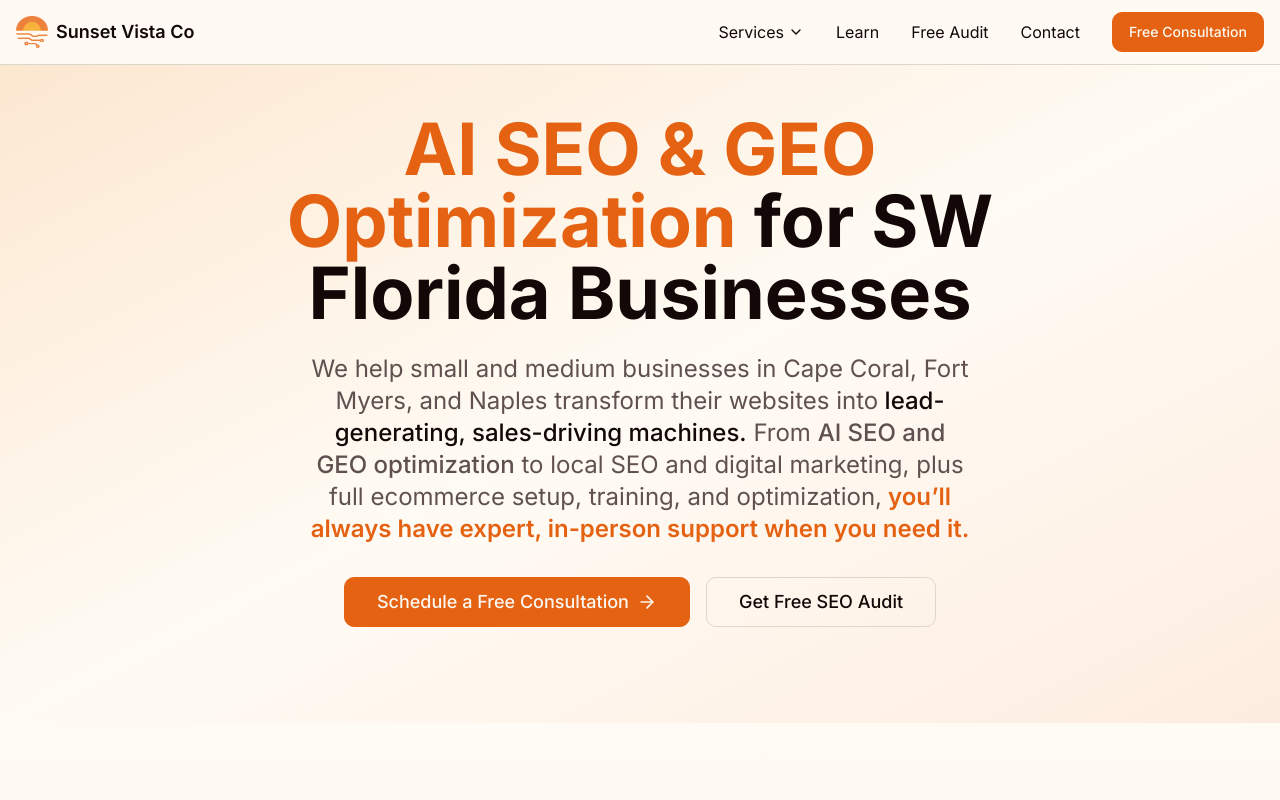
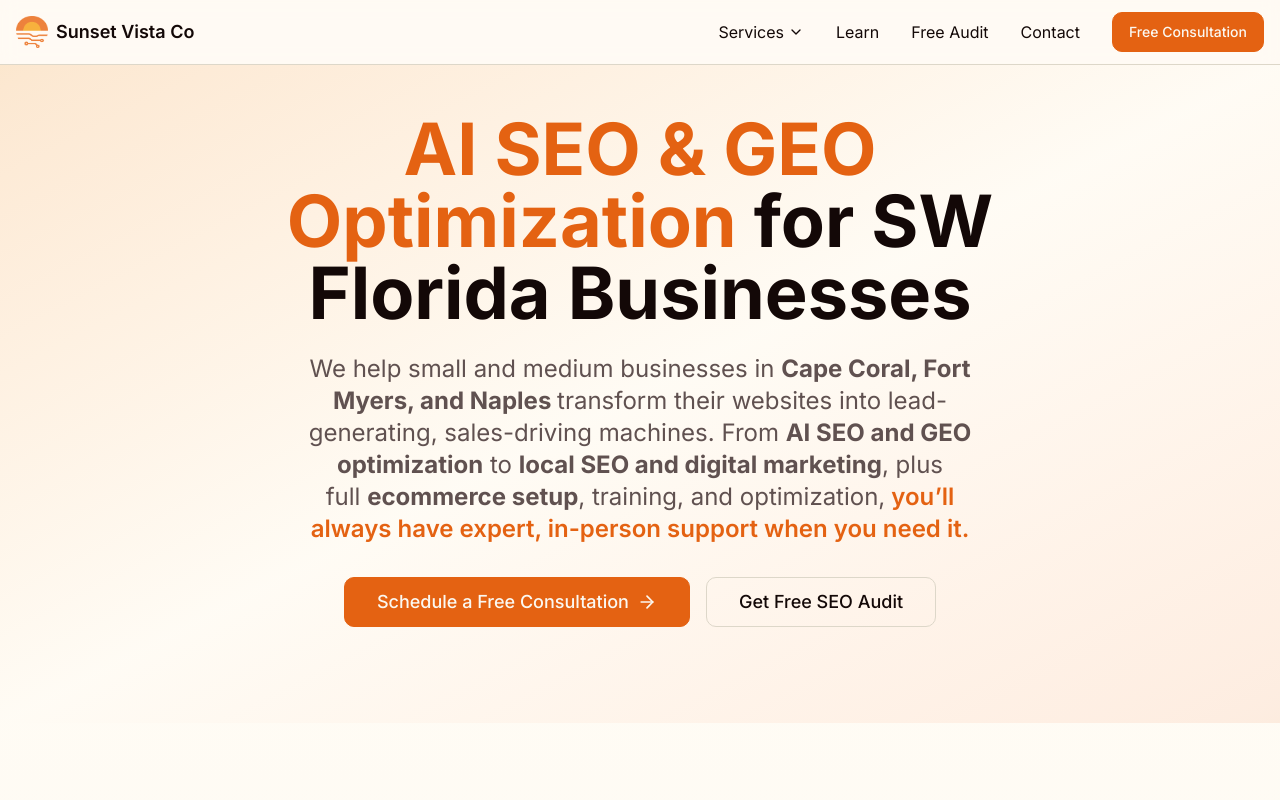
Before and after one commit to Frozies/sunset-vista-co, a Next.js app: page / in a window 1280 px wide. Shown: the top 800 px of the page. Built offline with nearby package versions, Linux system fonts and the light colour scheme.

Commit message:
hero strong

```diff
--- a/src/components/v2/hero-section.tsx
+++ b/src/components/v2/hero-section.tsx
@@ -14,11 +14,11 @@ export function HeroSection() {
                     </h1>
 
                     <p className="text-xl md:text-2xl text-muted-foreground text-balance mb-8 max-w-3xl mx-auto">
-                        We help small and medium businesses in Cape Coral, Fort Myers, and Naples transform their
+                        We help small and medium businesses in <strong>Cape Coral, Fort Myers, and Naples </strong>transform their
                         websites into
-                        <span className="text-foreground font-medium"> lead-generating, sales-driving machines.</span>{" "}
-                        From <span className="font-medium">AI SEO and GEO optimization</span> to local SEO and digital marketing,
-                        plus full ecommerce setup, training, and optimization,
+                        lead-generating, sales-driving machines.{" "}
+                        From <strong>AI SEO and GEO optimization</strong> to <strong>local SEO and digital marketing</strong>,
+                        plus full <strong>ecommerce setup</strong>, training, and optimization,
                         <span className="text-primary font-semibold"> you’ll always have expert, in-person support when you need it.</span>
                     </p>
 
```
